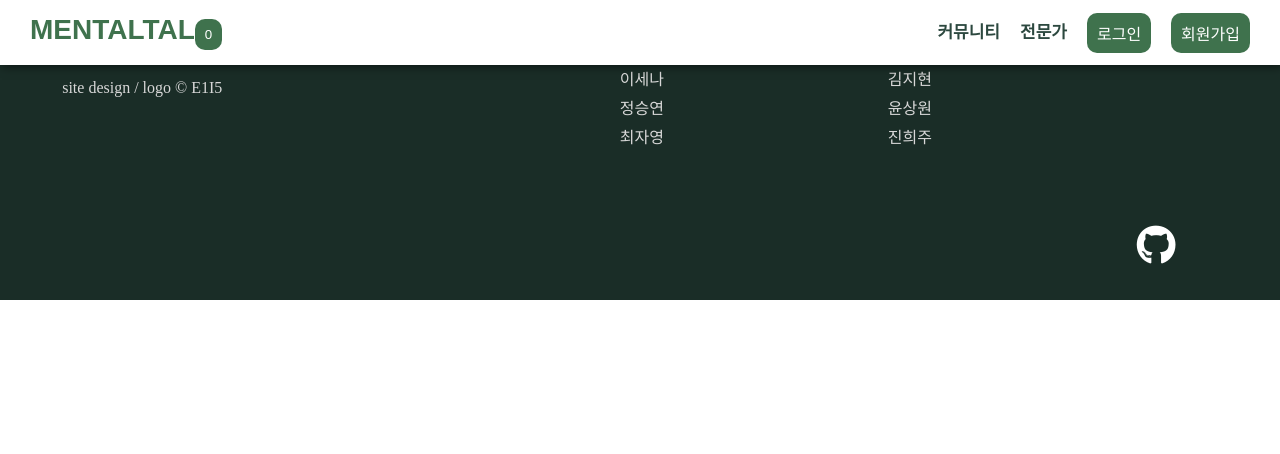
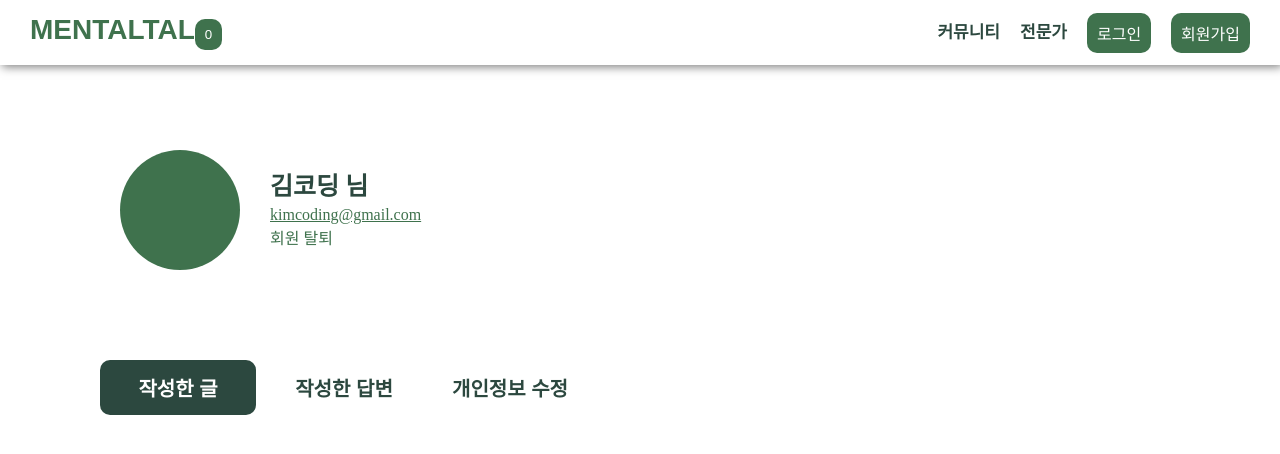
Before and after one commit to codestates-seb/seb41_main_030, a React (Create React App) app in the folder client/: page /mypage in a window 1280 px wide. Shown: the top 454 px of the page. Built offline with nearby package versions, Linux system fonts and the light colour scheme; a web font is replaced by a local one.

Commit message:
[feat] MyPage 탭 기능 적용, 버튼과 상단 프로필 UI 완료

```diff
--- a/client/src/App.js
+++ b/client/src/App.js
@@ -8,6 +8,7 @@ import Footer from "./components/Footer";
 // pages
 import Boards from "./pages/Boards";
 import Main from "./pages/Main";
+import MyPage from "./pages/MyPage";
 
 function App() {
     // footer 유무 조작
@@ -18,6 +19,7 @@ function App() {
             <Routes>
                 <Route path="/community" element={<Boards />} />
                 <Route path="/" element={<Main setIsFooter={setIsFooter} />} />
+                <Route path="/mypage" element={<MyPage setIsFooter={setIsFooter} />} />
             </Routes>
             {isFooter ? <Footer /> : null}
         </div>
--- /dev/null
+++ b/client/src/components/mypage/MyPageAnswer.js
@@ -0,0 +1,5 @@
+const MyPageAnswer = () => {
+    return <>answer test</>;
+};
+
+export default MyPageAnswer;
--- /dev/null
+++ b/client/src/components/mypage/MyPageEdit.js
@@ -0,0 +1,5 @@
+const MyPageEdit = () => {
+    return <>edit test</>;
+};
+
+export default MyPageEdit;
--- /dev/null
+++ b/client/src/components/mypage/MyPagePosts.js
@@ -0,0 +1,13 @@
+import styled from "styled-components";
+
+const PostsContainer = styled.div``;
+
+const MyPagePosts = () => {
+    return (
+        <>
+            <PostsContainer></PostsContainer>
+        </>
+    );
+};
+
+export default MyPagePosts;
--- /dev/null
+++ b/client/src/pages/MyPage.js
@@ -0,0 +1,143 @@
+import styled from "styled-components";
+import { useEffect, useState } from "react";
+import MyPagePosts from "../components/mypage/MyPagePosts";
+import MyPageAnswer from "../components/mypage/MyPageAnswer";
+import MyPageEdit from "../components/mypage/MyPageEdit";
+
+const MyPageContainer = styled.div`
+    display: flex;
+    flex-direction: column;
+
+    padding: 0 100px;
+`;
+
+const MyPageHeader = styled.div`
+    display: flex;
+    padding-top: 150px;
+    padding-left: 20px;
+    margin-bottom: 90px;
+    .imgContainer {
+        border-radius: 50%;
+        background: var(--green);
+        width: 120px;
+        height: 120px;
+        margin-right: 30px;
+    }
+    .textContainer {
+        display: flex;
+        flex-direction: column;
+        justify-content: center;
+
+        .userName {
+            color: var(--darkgreen);
+            font-size: 25px;
+            font-weight: var(--font-bold);
+        }
+
+        .email,
+        .leaveText {
+            color: var(--green);
+            padding-top: 8px;
+
+            &.email {
+                text-decoration: underline;
+            }
+        }
+    }
+`;
+
+const MyPageTab = styled.div`
+    .tabContainer {
+        display: flex;
+    }
+
+    .tabButton,
+    .tabChecked {
+        width: 156px;
+        height: 55px;
+        margin-right: 10px;
+        font-size: 20px;
+        font-weight: var(--font-bold);
+    }
+
+    .tabButton {
+        color: var(--darkgreen);
+        cursor: pointer;
+        background-color: transparent;
+    }
+
+    .tabChecked {
+        color: var(--white);
+        background-color: var(--darkgreen);
+    }
+
+    .tabButton:hover {
+        background-color: var(--lightgreen2);
+    }
+
+    .tabButton.tabChecked:hover {
+        background-color: var(--darkgreen);
+    }
+`;
+
+const MyPageBody = styled.div``;
+
+const MyPage = ({ setIsFooter }) => {
+    const [userData, setUserData] = useState(undefined);
+
+    useEffect(() => {
+        setIsFooter(false);
+        setUserData();
+    }, []);
+
+    const [openTab, setOpenTab] = useState([
+        {
+            id: 0,
+            name: "작성한 글",
+            url: "memberId/boards",
+        },
+        {
+            id: 1,
+            name: "작성한 답변",
+            url: "memberId/answers",
+        },
+        {
+            id: 2,
+            name: "개인정보 수정",
+            url: "members/edit",
+        },
+    ]);
+    const [checked, setChecked] = useState(0);
+    function tabHandle(index) {
+        setChecked(index);
+    }
+
+    return (
+        <>
+            <MyPageContainer>
+                <MyPageHeader>
+                    <div className="imgContainer"></div>
+                    <div className="textContainer">
+                        <p className="userName">김코딩 님</p>
+                        <p className="email">kimcoding@gmail.com</p>
+                        <p className="leaveText">회원 탈퇴</p>
+                    </div>
+                </MyPageHeader>
+                <MyPageTab>
+                    <div className="tabContainer">
+                        {openTab.map((el, index) => {
+                            return (
+                                <button key={index} className={checked === index ? "tabButton tabChecked" : "tabButton"} onClick={() => tabHandle(index)}>
+                                    {el.name}
+                                </button>
+                            );
+                        })}
+                    </div>
+                </MyPageTab>
+                <MyPageBody>{checked === 0 ? <MyPagePosts /> : checked === 1 ? <MyPageAnswer /> : <MyPageEdit />}</MyPageBody>
+            </MyPageContainer>
+        </>
+    );
+};
+
+export default MyPage;
```
